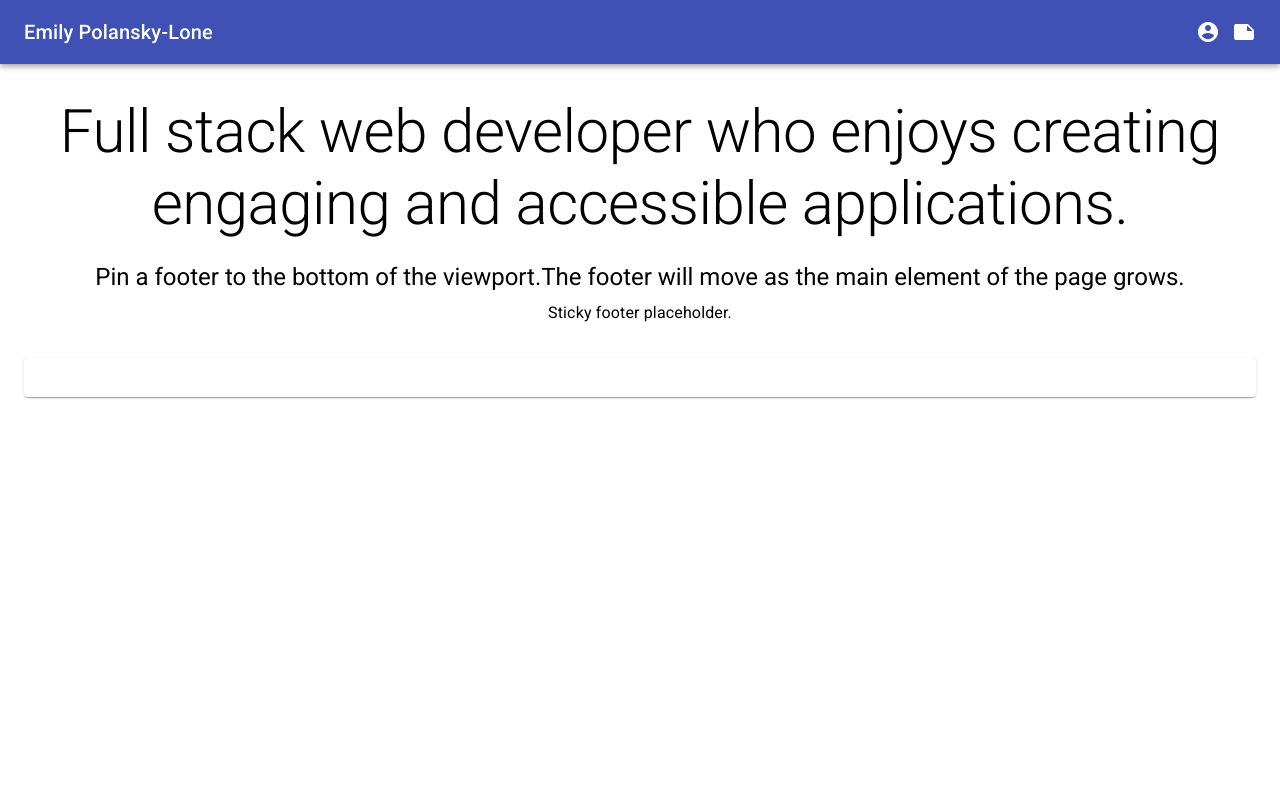
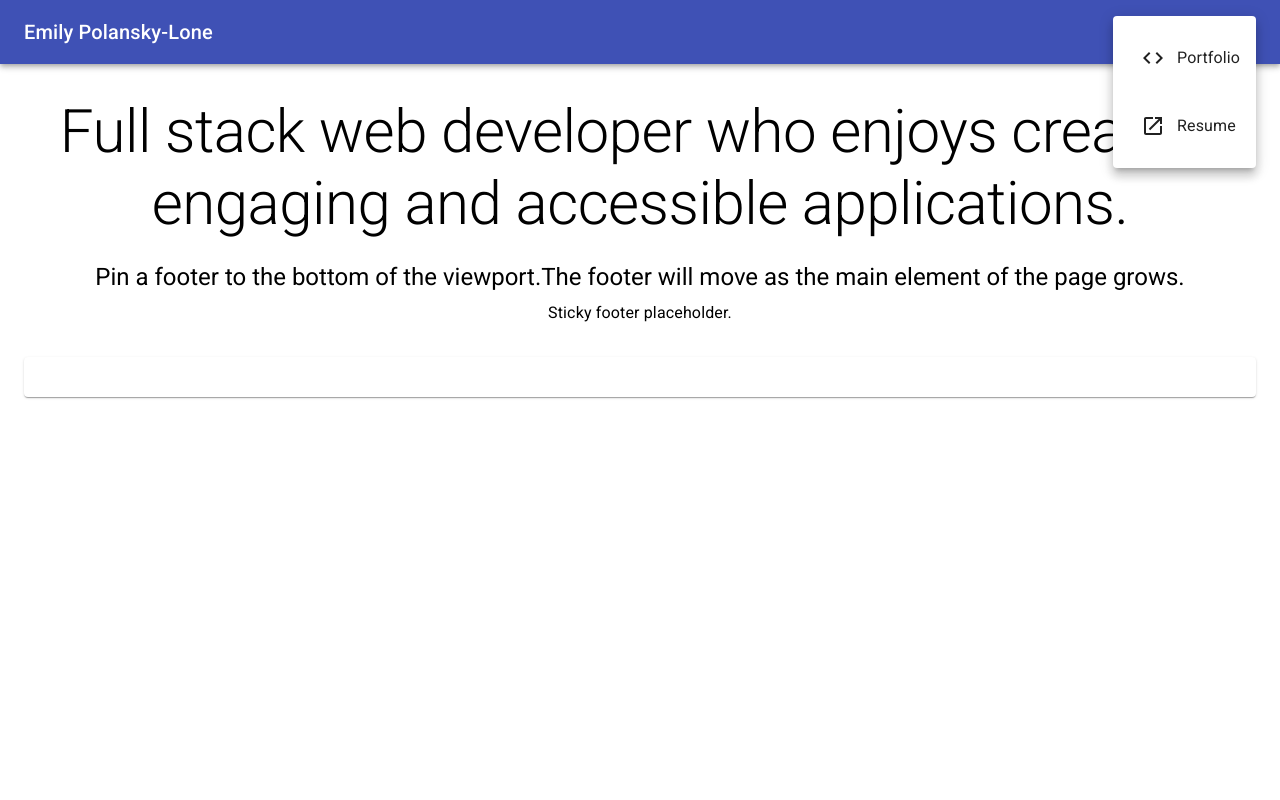
Before and after one commit to emilypo89/Portfolio, a React (Create React App) app: page / in a window 1280 px wide. Both pictures are taken after a click on the button "show more". Shown: the top 800 px of the page. Built offline with nearby package versions, Linux system fonts and the light colour scheme.

Commit message:
update navbar

```diff
--- a/src/components/NavBar.js
+++ b/src/components/NavBar.js
@@ -1,26 +1,18 @@
 import React from 'react';
-import { fade, makeStyles } from '@material-ui/core/styles';
 import AppBar from '@material-ui/core/AppBar';
+import IconButton from '@material-ui/core/IconButton';
+import Menu from '@material-ui/core/Menu';
+import MenuItem from '@material-ui/core/MenuItem';
+import { makeStyles } from '@material-ui/core/styles';
 import Toolbar from '@material-ui/core/Toolbar';
-import IconButton from '@material-ui/core/IconButton';
 import Typography from '@material-ui/core/Typography';
-import NoteIcon from '@material-ui/icons/Note';
-import Badge from '@material-ui/core/Badge';
-import MenuItem from '@material-ui/core/MenuItem';
-import Menu from '@material-ui/core/Menu';
-import MenuIcon from '@material-ui/icons/Menu';
-import SearchIcon from '@material-ui/icons/Search';
-import AccountCircle from '@material-ui/icons/AccountCircle';
-import MailIcon from '@material-ui/icons/Mail';
-import NotificationsIcon from '@material-ui/icons/Notifications';
+import CodeIcon from '@material-ui/icons/Code';
 import MoreIcon from '@material-ui/icons/MoreVert';
+import OpenInNewIcon from '@material-ui/icons/OpenInNew';
 
 const useStyles = makeStyles((theme) => ({
   grow: {
     flexGrow: 1,
-  },
-  menuButton: {
-    marginRight: theme.spacing(2),
   },
   title: {
     display: 'none',
@@ -28,65 +20,23 @@ const useStyles = makeStyles((theme) => ({
       display: 'block',
     },
   },
-  searchIcon: {
-    padding: theme.spacing(0, 2),
-    height: '100%',
-    position: 'absolute',
-    pointerEvents: 'none',
+  sectionMenu: {
     display: 'flex',
-    alignItems: 'center',
-    justifyContent: 'center',
-  },
-  inputRoot: {
-    color: 'inherit',
-  },
-  inputInput: {
-    padding: theme.spacing(1, 1, 1, 0),
-    // vertical padding + font size from searchIcon
-    paddingLeft: `calc(1em + ${theme.spacing(4)}px)`,
-    transition: theme.transitions.create('width'),
-    width: '100%',
-    [theme.breakpoints.up('md')]: {
-      width: '20ch',
-    },
-  },
-  sectionDesktop: {
-    display: 'none',
-    [theme.breakpoints.up('md')]: {
-      display: 'flex',
-    },
-  },
-  sectionMobile: {
-    display: 'flex',
-    [theme.breakpoints.up('md')]: {
-      display: 'none',
-    },
   },
 }));
 
 export default function NavBar() {
   const classes = useStyles();
   const [anchorEl, setAnchorEl] = React.useState(null);
-  const [mobileMoreAnchorEl, setMobileMoreAnchorEl] = React.useState(null);
 
   const isMenuOpen = Boolean(anchorEl);
-  const isMobileMenuOpen = Boolean(mobileMoreAnchorEl);
-
-  const handleProfileMenuOpen = (event) => {
-    setAnchorEl(event.currentTarget);
-  };
-
-  const handleMobileMenuClose = () => {
-    setMobileMoreAnchorEl(null);
-  };
 
   const handleMenuClose = () => {
     setAnchorEl(null);
-    handleMobileMenuClose();
   };
 
-  const handleMobileMenuOpen = (event) => {
-    setMobileMoreAnchorEl(event.currentTarget);
+  const handleMenuOpen = (event) => {
+    setAnchorEl(event.currentTarget);
   };
 
   const menuId = 'primary-search-account-menu';
@@ -100,48 +50,17 @@ export default function NavBar() {
       open={isMenuOpen}
       onClose={handleMenuClose}
     >
-      <MenuItem onClick={handleMenuClose}>Profile</MenuItem>
-      <MenuItem onClick={handleMenuClose}>My account</MenuItem>
-    </Menu>
-  );
-
-  const mobileMenuId = 'primary-search-account-menu-mobile';
-  const renderMobileMenu = (
-    <Menu
-      anchorEl={mobileMoreAnchorEl}
-      anchorOrigin={{ vertical: 'top', horizontal: 'right' }}
-      id={mobileMenuId}
-      keepMounted
-      transformOrigin={{ vertical: 'top', horizontal: 'right' }}
-      open={isMobileMenuOpen}
-      onClose={handleMobileMenuClose}
-    >
       <MenuItem>
-        <IconButton aria-label="show 4 new mails" color="inherit">
-          <Badge badgeContent={4} color="secondary">
-            <MailIcon />
-          </Badge>
+        <IconButton aria-label="portfolio-icon" color="inherit">
+            <CodeIcon />
         </IconButton>
-        <p>Messages</p>
+        <p>Portfolio</p>
       </MenuItem>
       <MenuItem>
-        <IconButton aria-label="show 11 new notifications" color="inherit">
-          <Badge badgeContent={11} color="secondary">
-            <NotificationsIcon />
-          </Badge>
+        <IconButton aria-label="resume-icon" color="inherit" href="src/assets/documents/Polansky-LoneResume.pdf">
+            <OpenInNewIcon />
         </IconButton>
-        <p>Notifications</p>
-      </MenuItem>
-      <MenuItem onClick={handleProfileMenuOpen}>
-        <IconButton
-          aria-label="account of current user"
-          aria-controls="primary-search-account-menu"
-          aria-haspopup="true"
-          color="inherit"
-        >
-          <AccountCircle />
-        </IconButton>
-        <p>Profile</p>
+        <p>Resume</p>
       </MenuItem>
     </Menu>
   );
@@ -154,31 +73,19 @@ export default function NavBar() {
             Emily Polansky-Lone
           </Typography>
           <div className={classes.grow} />
-          <div className={classes.sectionDesktop}>
+          <div className={classes.sectionMenu}>
             <IconButton
-              edge="end"
-              aria-label="account of current user"
+              aria-label="show more"
               aria-controls={menuId}
               aria-haspopup="true"
-            //   onClick={handleProfileMenuOpen}
+              onClick={handleMenuOpen}
               color="inherit"
             >
-              <AccountCircle />
-            </IconButton>
-            <IconButton
-              edge="end"
-              aria-label="account of current user"
-              aria-controls={menuId}
-              aria-haspopup="true"
-            //   onClick={handleProfileMenuOpen}
-              color="inherit"
-            >
-              <NoteIcon />
+              <MoreIcon />
             </IconButton>
           </div>
         </Toolbar>
       </AppBar>
-      {renderMobileMenu}
       {renderMenu}
     </div>
   );
```
